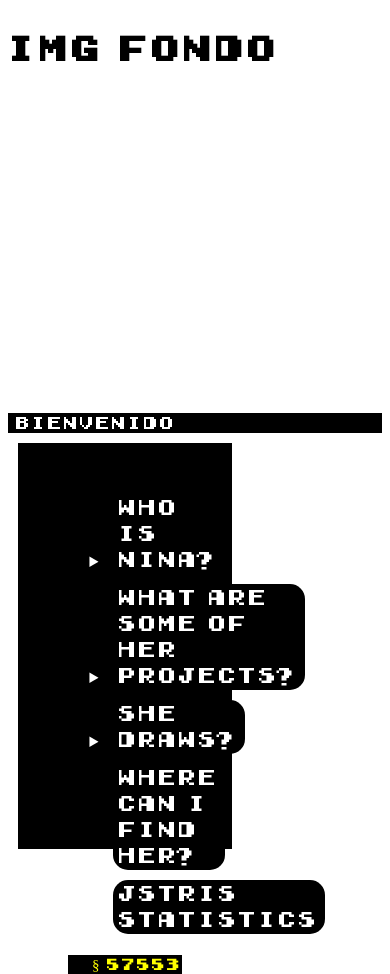
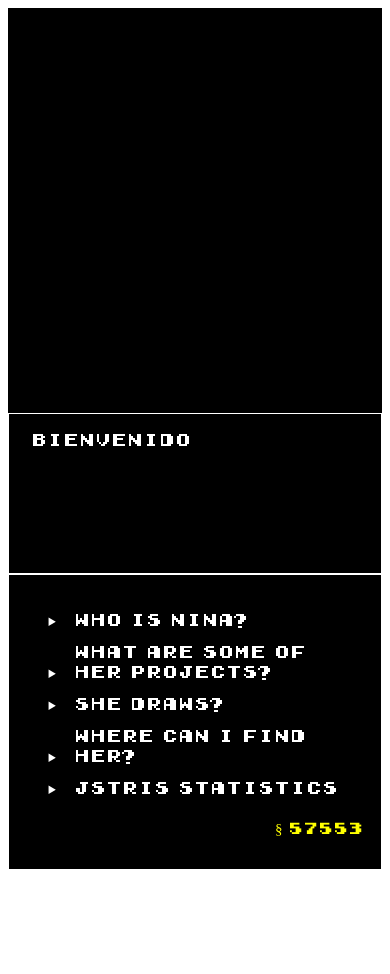
Before and after one commit to nilirias/AboutMe, a Vue app in the folder curriculahome/: page / in a window 390 px wide. After the commit the page ends 878 px from the top, so only its background shows below. Built offline with nearby package versions, Linux system fonts and the light colour scheme; no server answers.

Commit message:
Responsividad terminada

```diff
--- a/curriculahome/src/components/container.vue
+++ b/curriculahome/src/components/container.vue
@@ -38,11 +38,14 @@ export default {
 
 <style scoped>
 
+.container{
+    background:black;
+}
+
 @media(min-width: 576px){
     .container {
     display: flex; /* or inline-flex */
     flex-wrap: wrap;
-
     background: black;
     color: white;
     }
--- a/curriculahome/src/components/descripcion.vue
+++ b/curriculahome/src/components/descripcion.vue
@@ -21,29 +21,31 @@ export default {
 
         .descStyle{
         align-content: stretch;
-        white-space: pre;
+        white-space: pre-wrap;
         background: black;
         color: white;
+        overflow-y: scroll;
         }
 
     @media(min-width: 576px){
         .descStyle{
         border: 10px solid white;
-        width : 53vw;
-        height : 36.2vh;
-        padding: 50px;
+        width : calc(60% - 20px);
+        height : calc(50vh - 20px);
         font-size: 1.5rem;
+
 
     }
     }
 
-    @media(max-width: 575) {
+    @media(max-width: 575px) {
         .descStyle{
-            width: 95vw;
-            height: 60vh;
-            font-size: 0.4rem;
+            width: calc(100%-2px);
+            height: 15vh;
+            font-size: 1rem;
             border: 1px solid white;
-            padding: 1px;
+            padding: 1rem;
+
         }
     }
 
--- a/curriculahome/src/components/imgFondo.vue
+++ b/curriculahome/src/components/imgFondo.vue
@@ -14,5 +14,6 @@ export default {
     .fondoStyle{
         width: 100%;
         height: 48vh;
+        background: black;
     }
 </style>
--- a/curriculahome/src/components/opciones.vue
+++ b/curriculahome/src/components/opciones.vue
@@ -63,12 +63,6 @@ Total Lines Sent: ${result.totalsent}`
 
 <style scoped>
     .opcionStyle{
-        border: 10px solid white;
-        width : 29.2vw;
-        height: 35vh;
-        padding: 50px;
-        padding-top: 30px;
-        padding-bottom: 80px;
         align-content: stretch;
         background: black;
         color: white;
@@ -80,7 +74,6 @@ Total Lines Sent: ${result.totalsent}`
 
     button{
         margin: 5px;
-        font-size: 20px;
         text-align: left;
         text-decoration: none;
         outline: none;
@@ -90,10 +83,10 @@ Total Lines Sent: ${result.totalsent}`
         border-radius: 15px;
     }
 
-    button:hover {background-color: #3e8e41}
+    button:hover {background-color: #8e3e7d}
 
     button:active {
-    background-color: #3e8e41;
+    background-color: #8e3e7d;
     transform: translateY(4px);
     }
 
@@ -105,4 +98,27 @@ Total Lines Sent: ${result.totalsent}`
         font-size: 15px;
     }
 
+    @media(min-width: 576px){
+         .opcionStyle{
+            border: 10px solid white;
+            width : calc(40% - 20px);
+            height: calc(50vh - 20px);
+         }
+
+         button{
+             font-size: 1.5rem;
+         }
+    }
+
+    @media(max-width: 575px){
+        .opcionStyle{
+            width: calc(100%-2px);
+            font-size: 0.8rem;
+            border: 1px solid white;
+            padding: 1rem;
+        }
+        button{
+            font-size: 1rem;
+        }
+    }
 </style>
--- a/curriculahome/src/components/redSocial.vue
+++ b/curriculahome/src/components/redSocial.vue
@@ -1,14 +1,12 @@
 <template>
     <div>
-        <img src="https://assets.stickpng.com/thumbs/580b57fcd9996e24bc43c53e.png">
+        <img src="https://secureservercdn.net/192.169.221.188/7d7.5b1.myftpupload.com/wp-content/uploads/2014/10/Twitter_logo_white.png?time=1597441252"> Twitter
     </div>
-
 </template>
 
 <script>
 export default {
-    name: 'redSocial',
-
+    name: 'redSocial'
 }
 </script>
 
@@ -16,6 +14,7 @@ export default {
     img{
         padding: 5px;
         width: 50px;
+        align-content: center;
     }
 
 </style>
```
